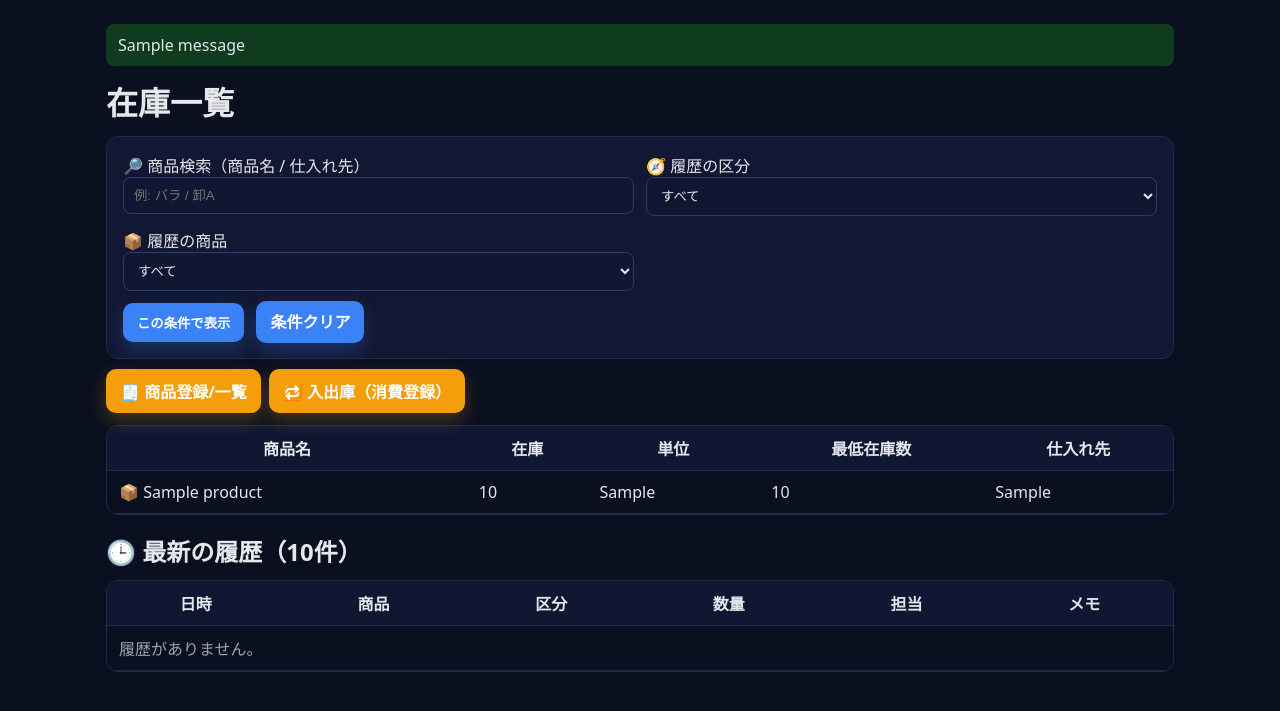
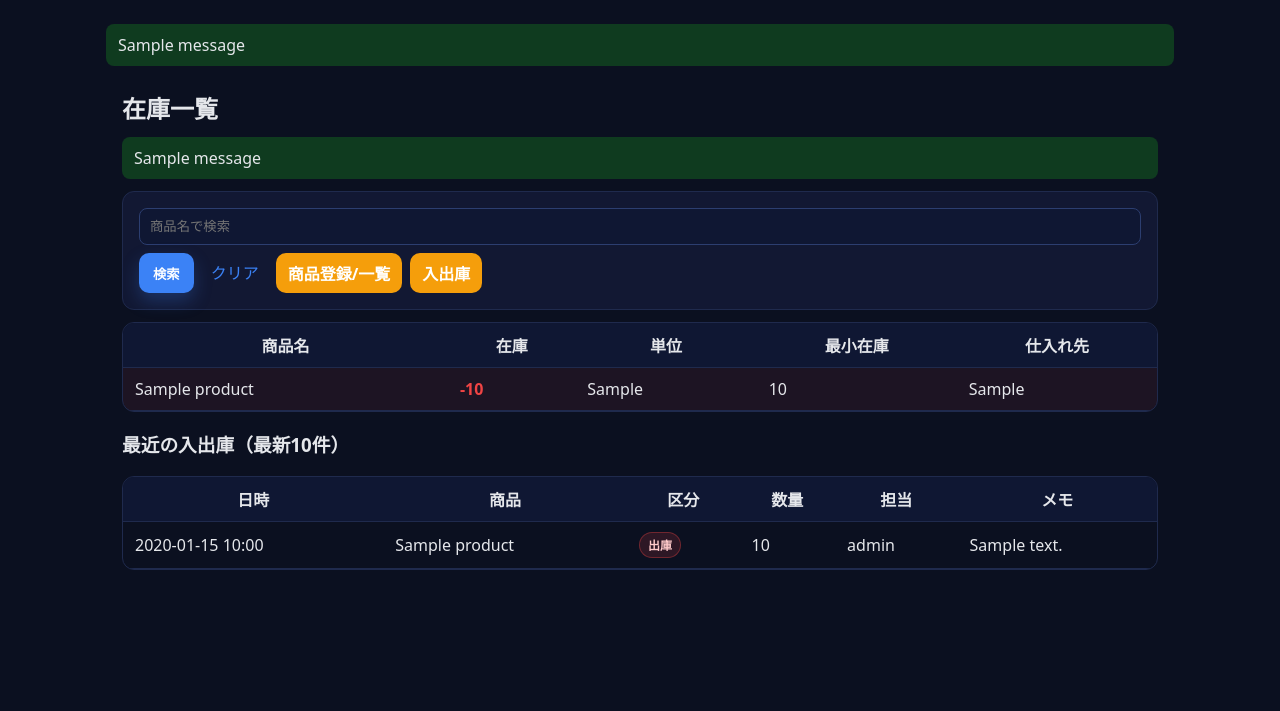
Before and after one commit to harumone8787/coffee2, a Flask app: page /dashboard in a window 1280 px wide. Shown: the part 65-776 px from the top of the page. Run offline with Flask 3, Linux system fonts and the light colour scheme; a user stored in the database is signed in; tables that the repository leaves empty hold one stand-in row (values such as "Sample post"); one stand-in notice (Sample message) is shown.

Commit message:
09240958

```diff
--- a/templates/dashboard.html
+++ b/templates/dashboard.html
@@ -1,109 +1,99 @@
 {% extends 'base.html' %}
-{% block title %}在庫一覧 - 在庫管理{% endblock %}
 {% block content %}
-<h1>在庫一覧</h1>
+<div class="container">
+  <h2>在庫一覧</h2>
 
-<!-- 検索・フィルタ（GET） -->
-<form method="get" class="grid-form filter-form">
-  <div>
-    <label>🔎 商品検索（商品名 / 仕入れ先）</label>
-    <input name="q" value="{{ q or '' }}" placeholder="例: バラ / 卸A">
-  </div>
-  <div>
-    <label>🧭 履歴の区分</label>
-    <select name="kind">
-      <option value="" {% if not kind %}selected{% endif %}>すべて</option>
-      <option value="IN" {% if kind == 'IN' %}selected{% endif %}>入庫</option>
-      <option value="OUT" {% if kind == 'OUT' %}selected{% endif %}>出庫</option>
-    </select>
-  </div>
-  <div>
-    <label>📦 履歴の商品</label>
-    <select name="prod">
-      <option value="">すべて</option>
-      {% for fp in filter_products %}
-        <option value="{{ fp.id }}" {% if prod_selected == fp.id %}selected{% endif %}>{{ fp.name }}</option>
+  {% with messages = get_flashed_messages(with_categories=true) %}
+    {% if messages %}
+      <ul class="flashes">
+        {% for category, message in messages %}
+          <li class="flash {{ category }}">{{ message }}</li>
         {% endfor %}
-    </select>
-  </div>
-  <div class="full">
-    <button type="submit" class="button-accent">この条件で表示</button>
-    <a class="button-accent" href="{{ url_for('inventory.dashboard') }}" style="margin-left:8px;">条件クリア</a>
+      </ul>
+    {% endif %}
+  {% endwith %}
+
+  <!-- 検索フィルタ -->
+  <form class="form" method="get" action="{{ url_for('inventory.dashboard') }}">
+    <div style="display:flex; gap:8px; flex-wrap:wrap;">
+      <input type="text" name="q" value="{{ filter_products or '' }}" placeholder="商品名で検索">
+      <button class="button-accent" type="submit">検索</button>
+      <a class="navlink" href="{{ url_for('inventory.dashboard') }}">クリア</a>
+      <a class="navbtn" href="{{ url_for('inventory.products') }}">商品登録/一覧</a>
+      <a class="navbtn" href="{{ url_for('inventory.movements') }}">入出庫</a>
     </div>
   </form>
 
-<div class="toolbar">
-  <a class="button-secondary" href="{{ url_for('inventory.products') }}">🧾 商品登録/一覧</a>
-  <a class="button-secondary" href="{{ url_for('inventory.movements') }}">🔁 入出庫（消費登録）</a>
+  <!-- 在庫テーブル -->
+  <div class="table-responsive mt-2">
+    <table class="table">
+      <thead>
+        <tr>
+          <th>商品名</th>
+          <th>在庫</th>
+          <th>単位</th>
+          <th>最小在庫</th>
+          <th>仕入れ先</th>
+        </tr>
+      </thead>
+      <tbody>
+        {% for p in products %}
+          {% set qty = qty_map.get(p.id, 0) %}
+          <tr class="{{ 'low' if qty < (p.min_stock or 0) else '' }}">
+            <td class="cell-name">{{ p.name }}</td>
+            <td>
+              {% if qty < (p.min_stock or 0) %}
+                <span class="text-red">{{ qty }}</span>
+              {% else %}
+                {{ qty }}
+              {% endif %}
+            </td>
+            <td>{{ p.unit or '-' }}</td>
+            <td>{{ p.min_stock or 0 }}</td>
+            <td>{{ p.supplier or '-' }}</td>
+          </tr>
+        {% endfor %}
+      </tbody>
+    </table>
   </div>
 
+  <!-- 最新入出庫 10件 -->
+  <h3 class="mt-3">最近の入出庫（最新10件）</h3>
   <div class="table-responsive">
     <table class="table">
       <thead>
-      <tr><th>商品名</th><th>在庫</th><th>単位</th><th>最低在庫数</th><th>仕入れ先</th></tr>
+        <tr>
+          <th>日時</th>
+          <th>商品</th>
+          <th>区分</th>
+          <th>数量</th>
+          <th>担当</th>
+          <th>メモ</th>
+        </tr>
       </thead>
       <tbody>
-      {% for p in products %}
-        {% set low = p.current_stock < p.min_stock %}
-        <tr class="{{ 'low' if low else '' }}">
-          <td class="cell-name">📦 {{ p.name }}</td>
-          <td class="cell-stock {{ 'text-red' if low else '' }}">{{ p.current_stock }}</td>
-          <td class="cell-unit">{{ p.unit }}</td>
-          <td class="cell-min">{{ p.min_stock }}</td>
-          <td class="cell-supplier">{{ p.supplier or '-' }}</td>
+        {% if recent_movements %}
+          {% for m in recent_movements %}
+          <tr>
+            <td>{{ m.created_at.strftime('%Y-%m-%d %H:%M') }}</td>
+            <td>{{ m.product.name if m.product else '-' }}</td>
+            <td>
+              {% if m.movement_type == 'in' %}
+                <span class="badge badge-green">入庫</span>
+              {% else %}
+                <span class="badge badge-red">出庫</span>
+              {% endif %}
+            </td>
+            <td>{{ m.quantity }}</td>
+            <td>{{ m.user.username if m.user else '-' }}</td>
+            <td>{{ m.note or '' }}</td>
           </tr>
           {% endfor %}
-      {% if not products %}
-        <tr><td colspan="5" style="color:var(--muted)">該当する商品がありません。</td></tr>
+        {% else %}
+          <tr><td colspan="6">まだ入出庫履歴がありません。</td></tr>
         {% endif %}
       </tbody>
     </table>
   </div>
-
-<h2 class="mt-3">🕒 最新の履歴（10件）</h2>
-<div class="table-responsive">
-  <table class="table">
-    <thead>
-      <tr><th>日時</th><th>商品</th><th>区分</th><th>数量</th><th>担当</th><th>メモ</th></tr>
-    </thead>
-    <tbody>
-      {% for m in recent10 %}
-      <tr>
-        <td>{{ m.created_at.strftime('%Y-%m-%d %H:%M') }}</td>
-        <td>📦 {{ m.product.name }}</td>
-        <td>
-          {% if m.kind == 'IN' %}
-            <span class="icon icon-in">⬆️ 入庫</span>
-          {% else %}
-            <span class="icon icon-out">⬇️ 出庫</span>
-          {% endif %}
-        </td>
-        <td>{{ m.qty }}</td>
-        <td>
-          {% if m.user.is_admin %}
-            <span class="icon icon-admin" title="管理者">
-              <!-- user-circle (SVG) -->
-              <svg viewBox="0 0 24 24" aria-hidden="true">
-                <path d="M12 14a5 5 0 1 0-5-5 5 5 0 0 0 5 5Zm0 2c-4.42 0-8 2.24-8 5v1h16v-1c0-2.76-3.58-5-8-5Z"/>
-              </svg>
-            </span>
-            <span style="margin-left:6px">{{ m.user.username }}</span>
-          {% else %}
-            <span class="icon icon-staff" title="スタッフ">
-              <svg viewBox="0 0 24 24" aria-hidden="true">
-                <path d="M12 14a5 5 0 1 0-5-5 5 5 0 0 0 5 5Zm0 2c-4.42 0-8 2.24-8 5v1h16v-1c0-2.76-3.58-5-8-5Z"/>
-              </svg>
-            </span>
-            <span style="margin-left:6px">{{ m.user.username }}</span>
-          {% endif %}
-        </td>
-        <td>{{ m.note or '' }}</td>
-      </tr>
-      {% endfor %}
-      {% if not recent10 %}
-        <tr><td colspan="6" style="color:var(--muted)">履歴がありません。</td></tr>
-      {% endif %}
-    </tbody>
-  </table>
 </div>
 {% endblock %}
```
Lines whose indentation alone changed are shown as unchanged.
